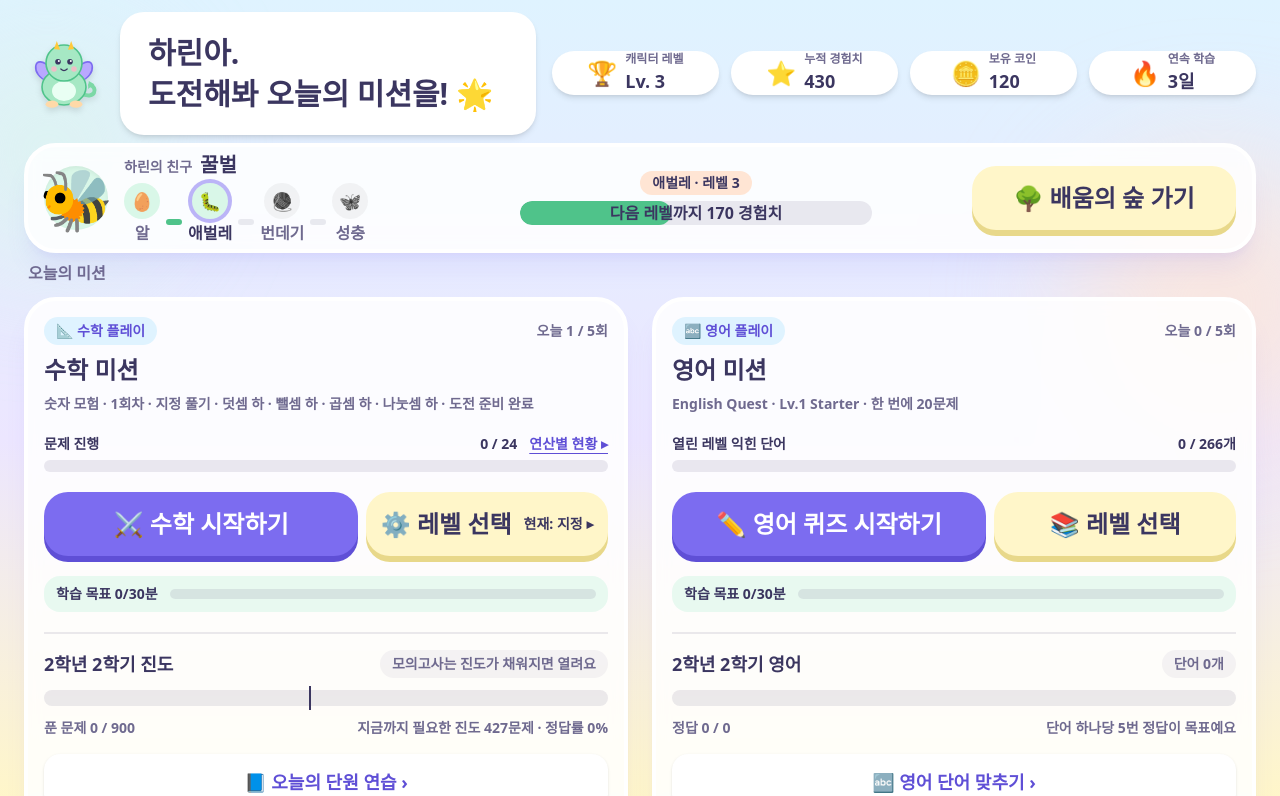
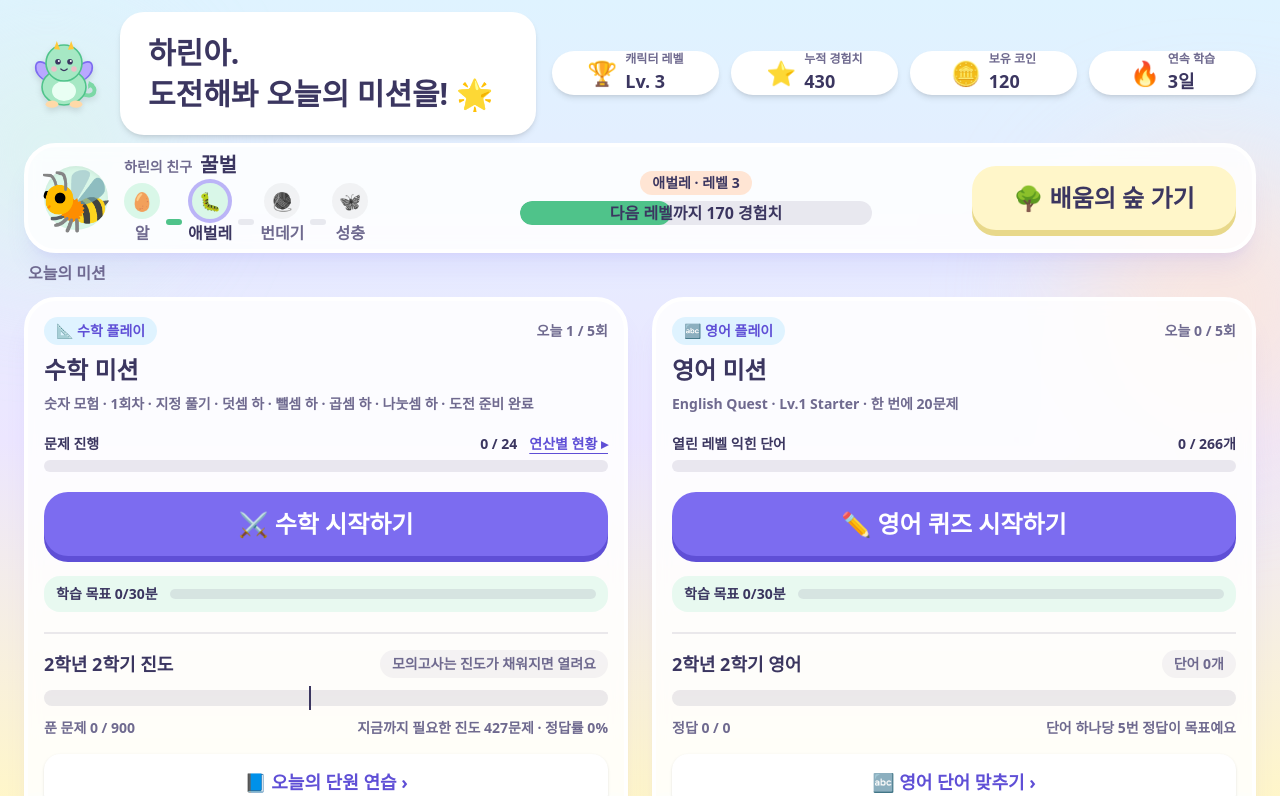
Before and after one commit to pograkbg/daily-level-up, a Next.js app: page / in a window 1280 px wide. Shown: the top 796 px of the page. Built offline with nearby package versions, Linux system fonts and the light colour scheme.

Commit message:
학년 체계: 미션 카드의 레벨 선택 버튼 제거
2학년 이상 미션 카드에서 레벨 선택 버튼을 숨기고, 시작 버튼이 가로 전체를 쓰게 합니다.

Co-Authored-By: Claude Haiku 5.5 <noreply@anthropic.com>

```diff
--- a/src/components/home/EnglishPlayCard.tsx
+++ b/src/components/home/EnglishPlayCard.tsx
@@ -15,10 +15,20 @@ interface EnglishPlayCardProps {
   dailyGoalMinutes: number;
   /** 카드 맨 아래에 함께 보여 줄 내용 (영어 진도, 연습 버튼 등) */
   footer?: React.ReactNode;
+  /** 레벨 선택 버튼 표시 여부 (학년 체계에서는 끕니다) */
+  showLevelPicker?: boolean;
 }
 
 /** 영어 플레이 카드 (대시보드 오른쪽 칸). 수학 카드와 같은 높이 구조로 줄였습니다. */
-export function EnglishPlayCard({ summary, dailyUsed, dailyMax, studiedMinutes, dailyGoalMinutes, footer }: EnglishPlayCardProps) {
+export function EnglishPlayCard({
+  summary,
+  dailyUsed,
+  dailyMax,
+  studiedMinutes,
+  dailyGoalMinutes,
+  footer,
+  showLevelPicker = true,
+}: EnglishPlayCardProps) {
   const goalPercent = getDailyGoalPercent(studiedMinutes, dailyGoalMinutes);
   const open = summary.filter((s) => s.unlocked);
   const current = open[open.length - 1] ?? summary[0];
@@ -50,7 +60,7 @@ export function EnglishPlayCard({ summary, dailyUsed, dailyMax, studiedMinutes,
         <ProgressBar value={percent} label={`영어 진도 ${percent}%`} colorClass="bg-xp" heightClass="h-3" />
       </div>
 
-      <div className="grid grid-cols-[minmax(0,1.3fr)_minmax(0,1fr)] gap-2">
+      <div className={showLevelPicker ? "grid grid-cols-[minmax(0,1.3fr)_minmax(0,1fr)] gap-2" : "grid grid-cols-1 gap-2"}>
         {done ? (
           <NoticeButton
             label="✏️ 영어 퀴즈 시작하기"
@@ -62,9 +72,11 @@ export function EnglishPlayCard({ summary, dailyUsed, dailyMax, studiedMinutes,
             ✏️ 영어 퀴즈 시작하기
           </Link>
         )}
-        <Link href="/english" className={buttonClassName({ variant: "secondary" })}>
-          📚 레벨 선택
-        </Link>
+        {showLevelPicker && (
+          <Link href="/english" className={buttonClassName({ variant: "secondary" })}>
+            📚 레벨 선택
+          </Link>
+        )}
       </div>
 
       <div className="flex items-center gap-3 rounded-2xl bg-mint/60 px-3 py-2">
--- a/src/components/home/HomeScreen.tsx
+++ b/src/components/home/HomeScreen.tsx
@@ -138,6 +138,7 @@ export function HomeScreen({ data, english, isAdmin, loginEmail, wrong, semester
                 stats={data.stats}
                 dailyGoalMinutes={data.dailyGoalMinutes}
                 studiedMinutes={studiedMinutes}
+                showLevelPicker={false}
                 footer={
                   <>
                     <SemesterProgressBody grade={profile.grade} progress={semester} />
@@ -159,6 +160,7 @@ export function HomeScreen({ data, english, isAdmin, loginEmail, wrong, semester
                 dailyMax={english.dailyMax}
                 studiedMinutes={studiedMinutes}
                 dailyGoalMinutes={data.dailyGoalMinutes}
+                showLevelPicker={false}
                 footer={
                   profile.grade === 2 ? (
                     <>
--- a/src/components/home/MissionHero.tsx
+++ b/src/components/home/MissionHero.tsx
@@ -19,13 +19,25 @@ interface MissionHeroProps {
   studiedMinutes: number;
   /** 카드 맨 아래에 함께 보여 줄 내용 (학기 진도, 연습 버튼 등) */
   footer?: React.ReactNode;
+  /** 레벨 선택 버튼 표시 여부 (학년 체계에서는 끕니다) */
+  showLevelPicker?: boolean;
 }
 
 /**
  * 수학 플레이 카드 (대시보드 왼쪽 칸). 한 화면에 들어가도록 줄였습니다.
  * 위: 라벨·횟수 · 제목 · 한 줄 상태 · 진행 막대 · 아래: 시작과 풀이 방식 버튼 나란히 · 학습 목표
  */
-export function MissionHero({ mission, attempts, practice, progress, stats, dailyGoalMinutes, studiedMinutes, footer }: MissionHeroProps) {
+export function MissionHero({
+  mission,
+  attempts,
+  practice,
+  progress,
+  stats,
+  dailyGoalMinutes,
+  studiedMinutes,
+  footer,
+  showLevelPicker = true,
+}: MissionHeroProps) {
   const missionPercent = getMissionProgressPercent(mission);
   const goalPercent = getDailyGoalPercent(studiedMinutes, dailyGoalMinutes);
   const inProgress = mission.solvedCount > 0 && mission.status !== "rewarded";
@@ -57,11 +69,11 @@ export function MissionHero({ mission, attempts, practice, progress, stats, dail
         <ProgressBar value={missionPercent} label={`미션 진행률 ${missionPercent}%`} colorClass="bg-honey" heightClass="h-3" />
       </div>
 
-      <div className="grid grid-cols-[minmax(0,1.3fr)_minmax(0,1fr)] gap-2">
+      <div className={showLevelPicker ? "grid grid-cols-[minmax(0,1.3fr)_minmax(0,1fr)] gap-2" : "grid grid-cols-1 gap-2"}>
         <Link href="/mission" className={buttonClassName()}>
           {inProgress ? "▶ 이어서 풀기" : "⚔️ 수학 시작하기"}
         </Link>
-        <PracticeDialog current={practice} progress={progress} />
+        {showLevelPicker && <PracticeDialog current={practice} progress={progress} />}
       </div>
 
       <div className="flex items-center gap-3 rounded-2xl bg-mint/60 px-3 py-2">
```
